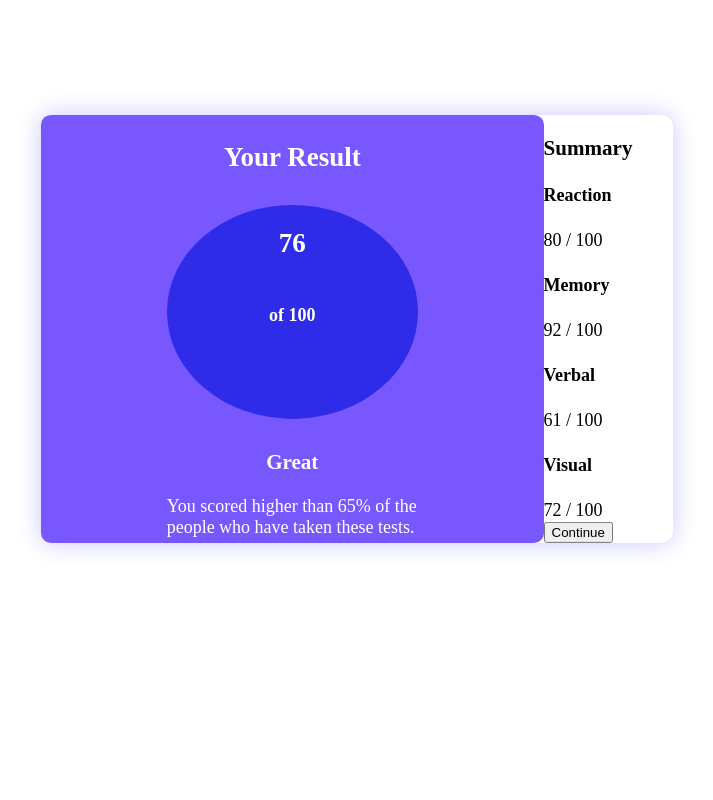
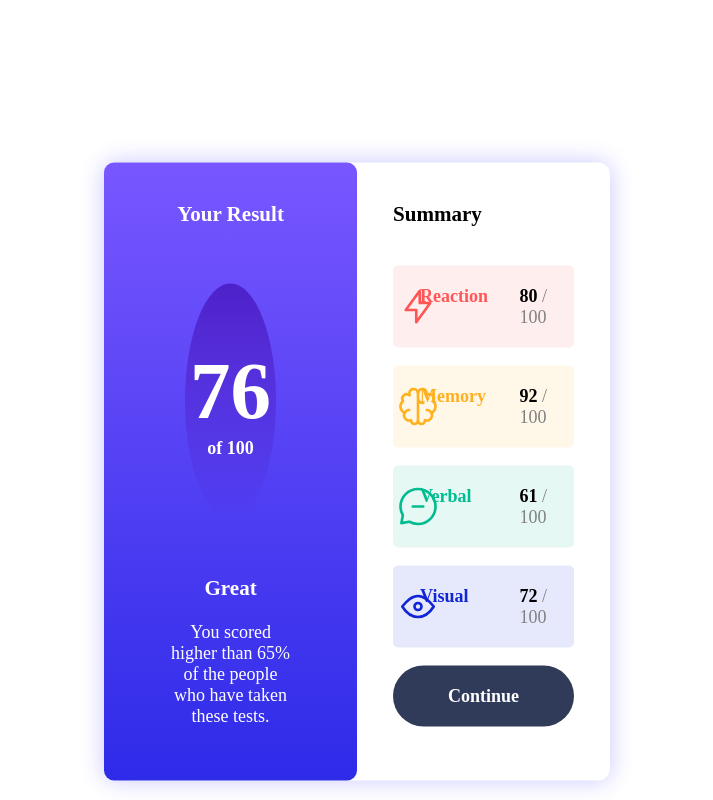
Before and after one commit to joshmichael23/results-summary-component-main, a plain HTML site: page results-summary-component-main/index.html in a window 1280 px wide. Shown: the whole page, without its empty margins (283-996 px from the left). Drawn offline with Linux system fonts and the light colour scheme; a web font is replaced by a local one.

Commit message:
2023-12-02 changes to colors of circle

```diff
--- a/results-summary-component-main/index.html
+++ b/results-summary-component-main/index.html
@@ -20,57 +20,85 @@
 </head>
 <body>
 
-  <main>
 
+<div class="container">
       <div class="main-content">
         <div class="result">
-          <section>
-            <h2>
-              Your Result
-            </h2>
-          </section>
-
-          <section class="result-score ">
+          <section class="result-title">
+          <h3>
+            <strong>
+            Your Result
+            </strong>
+          </h3>
+        </section>
+          <div class="result-score ">
+            <div class="result-score-circle">
             <h1>76</h1>
             <h4>of 100</h4>
-          </section>
+           </div>
+          </div>
 
 
-          <section>
+          <section class="result-description">
             <h3>Great</h3>
             <span>You scored higher than 65% of the people who have taken these tests.</span>
           </section>
         </div>
         <div class="summary">
-          <h3>Summary</h3>
+          <h3><strong>Summary</strong></h3>
 
-          <section class="summary-contents">
-              <h4><span class="summary-contents-title">Reaction</span></h4>
-              <span class="summary-contents-score">80 / 100</span>
+          <section class="summary-contents red">
+              <div class="icons" >
+                <img src="assets/images/icon-reaction.svg">
+              </div>
+              <span class="title">Reaction</span>
+              <div>
+                <span class="score">80 </span>  / 100
+              </div>
           </section>
-          <section class="summary-contents">
-            <h4><span class="summary-contents-title">Memory</span></h4>
-            <span class="summary-contents-score">92 / 100</span>
+          <section class="summary-contents yellow">
+            <div class="icons" >
+              <img src="assets/images/icon-memory.svg">
+            </div>
+
+            <span class="title">Memory</span>
+            <div>
+            <span class="score">92 </span>  / 100
+            </div>
           </section>
-          <section class="summary-contents">
-            <h4><span class="summary-contents-title">Verbal</span></h4>
-            <span class="summary-contents-score">61 / 100</span>
+          <section class="summary-contents green">
+
+            <div class="icons" >
+              <img src="assets/images/icon-verbal.svg">
+            </div>
+
+            <span class="title">Verbal</span>
+            <div>
+            <span class="score">61 </span>  / 100
+          </div>
           </section>
-          <section class="summary-contents">
-            <h4><span class="summary-contents-title">Visual</span></h4>
-            <span class="summary-contents-score">72 / 100</span>
+          <section class="summary-contents blue">
+
+            <div class="icons" >
+              <img src="assets/images/icon-visual.svg">
+            </div>
+
+            <span class="title">Visual</span>
+            <div>
+            <span class="score">72 </span>  / 100
+          </div>
           </section>
 
 
-          <button>Continue</button>
+          <button class="btn-continue">Continue</button>
 
         </div>
       </div>
 
       <!-- <img src="assets/images/favicon-32x32.png">
-      <img src="assets/images/icon-memory.svg">
-      <img src="assets/images/icon-verbal.svg">
-      <img src="assets/images/icon-visual.svg"> -->
+
+
+      > -->
 
 
     <!-- <div class="attribution">
@@ -80,8 +108,8 @@
     <div>
 
     </div>
-  </main>
 
+  </div>
 
 </body>
 </html>
--- a/results-summary-component-main/style.css
+++ b/results-summary-component-main/style.css
@@ -1,52 +1,192 @@
+
 .main{
     box-sizing: border-box;
 
 }
 
+.container{
+    display:flex;
+    justify-content: center;
+    height:100%;
+
+    transform: translate(0%, 25%);
+}
 .main-content{
     font-size: 18px;
     font-family: "Hanken Grotesk";
-    display: flex;
-    flex-direction: row;
-    width: 50%;
-    align-self:center;
-    transform:translate(50%, 50%);
-    /* grid-template-columns: 1fr 1fr; */
     background-color: White;
     box-shadow: 0px 0px 25px 0px hsl(241, 100%, 89%);
     border-radius:12px;
+    width:40%;
+    height: auto;
+    display:flex;
+    /* display: flex;
+    flex-direction: row;
+    width: 40%;
+    height:auto;
+    justify-self: center;
+    align-self:center;
+    transform:translate(66%, 50%); */
+    /* grid-template-columns: 1fr 1fr; */
+
 }
 
 .result{
-    background-color: hsl(252, 100%, 67%);
+    background-image: linear-gradient(hsl(252, 100%, 67%), hsl(241, 81%, 54%));
     color:hsl(0, 0%, 100%);
     border-radius:10px;
     display:flex;
     flex-direction: column;
-    justify-content: space-around;
+    width: 60%;
+    padding-left: 2em;
+    padding-top: 1em;
+    padding-bottom: 3em;
+    padding-right: 2em;
+
 }
 
+.result-title{
+    display:flex;
+    justify-content: center;
+    align-items: center;
+
+}
 .result-score{
-    background-color: hsl(241, 81%, 54%);
-    height:50%;
-    width: 50%;
+    height: 80%;
+    padding-top: 2em;
+    padding-bottom: 2em;
+    padding-right: 2.5em;
+    padding-left: 2.5em;
+}
+
+.result-score-circle{
+    display:flex;
+    flex-direction: column;
+    justify-content: center;
+    align-items:center;
+    background-image: linear-gradient(hsla(256, 72%, 46%, 1), hsla(241, 72%, 46%, 0));
+
+
     border-radius: 50%;
+    height: 100%;
+    width: 100%;
+
+}
+
+.result-score-circle > h1{
+    font-size: 4.5em;
+    margin:0;
+}
+
+.result-score-circle > h4{
+    margin:0;
 }
 
 .result section{
     display:flex;
     flex-direction: column;
-    margin-left: 25%;
-    margin-right: 25%;
-    align-items: center;
-    justify-items:center;
+    margin-left: 15%;
+    margin-right: 15%;
+    align-content: center;
+    justify-content:center;
 }
 
-@media screen and (min-width: 200px) {
+.result-description{
+    display:flex;
+    align-items: center;
+    justify-items: center;
+    grid-area: description;
+    margin-left: 10%;
+    margin-right: 10%;
+}
+
+.result-description > span{
+    text-align: center;
+}
+
+.summary{
+    padding-left: 2em;
+    padding-top: 1em;
+    padding-bottom: 3em;
+    padding-right: 2em;
+    display: flex;
+    flex-direction: column;
+    gap: 1em;
+
+    width: 60%;
+}
+
+.summary-contents{
+    border-radius: 5px;
+    padding-top: 20px;
+    padding-bottom:20px;
+    display:grid;
+    color: gray;
+    grid-template-columns: 15% 55% 30%;
+
+}
+
+.summary-contents.red{
+    background-color: hsl(0, 100%, 67%, .1);
+}
+
+
+.summary-contents.yellow{
+    background-color:hsl(39, 100%, 56%, .1)
+}
+
+.summary-contents.green{
+    background-color:hsl(166, 100%, 37%, .1)
+}
+
+.summary-contents.blue{
+    background-color:hsl(234, 85%, 45%, .1)
+}
+
+.summary-contents > .title{
+    font-weight: bold;
+}
+
+.summary-contents.red > .title{
+    color: hsl(0, 100%, 67%);
+}
+
+.summary-contents.yellow > .title{
+    color: hsl(39, 100%, 56%);
+}
+
+.summary-contents.green > .title{
+    color: hsl(166, 100%, 37%);
+}
+
+.summary-contents.blue > .title{
+    color: hsl(234, 85%, 45%);
+}
+
+.summary-contents > div > span.score {
+    font-weight: bold;
+    color: black;
+}
+
+.icons{
+    display:flex;
+    justify-self: center;
+}
+.btn-continue{
+    background-color:hsl(224, 30%, 27%);
+    border-radius: 33px;
+    border: none;
+    font-family: "Hanken Grotesk";
+    font-weight: bold;
+    font-size: 1em;
+    color:white;
+    padding: 20px 10px;
+}
+/* @media screen and (min-width: 200px) {
     .main-content{
         flex-direction: column;
         transform: translate(50%, 25%);
-        height:100vh;
+        height: auto;
     }
 
 
@@ -56,9 +196,10 @@
 @media screen and (min-width: 1000px) {
     .main-content{
         flex-direction: row;
-        height:100%;
+        transform: translate(100%, 50%);
+        height:auto;
     }
 
 
 
-}
+} */
```
